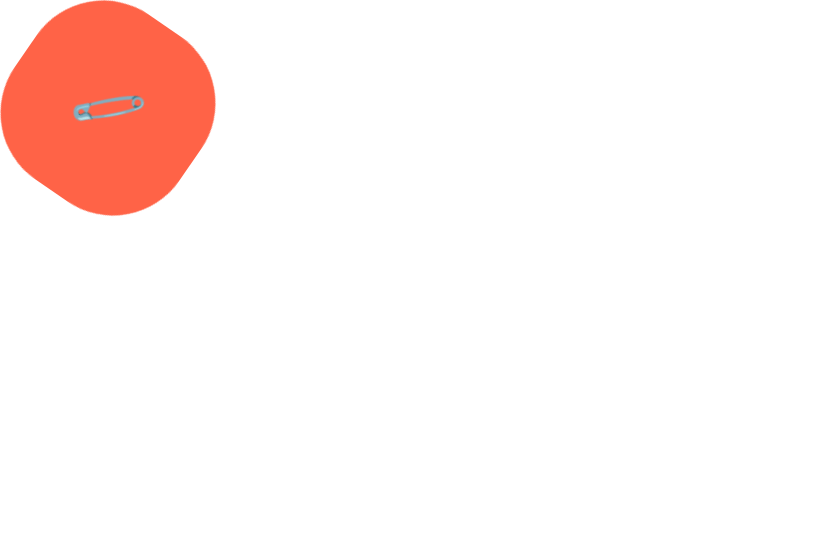
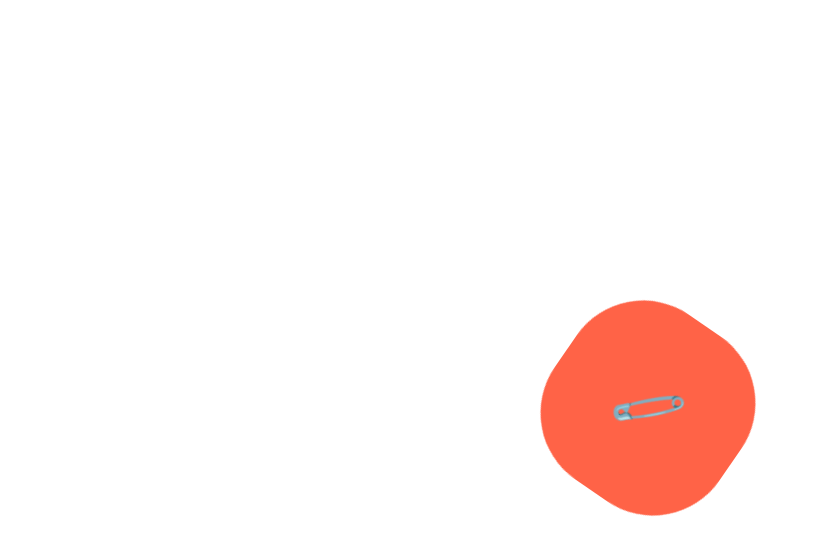
Before and after one commit to junghong0512/react_master, a React (Create React App) app: page / in a window 1280 px wide. Shown: the top 554 px of the page, without its empty margins (0-819 px from the left). Built offline with nearby package versions, Linux system fonts and the light colour scheme.

Commit message:
#2.4 ~ #2.5 Animations and Pseudo Selectors

```diff
--- a/src/App.js
+++ b/src/App.js
@@ -2,6 +2,10 @@ import styled, { keyframes } from "styled-components";
 
 const Wrapper = styled.div`
   display: flex;
+  width: 100vw;
+  height: 100vh;
+  justify-content: center;
+  align-items: center;
 `;
 
 const rotationAnimation = keyframes`
@@ -18,6 +22,10 @@ const rotationAnimation = keyframes`
   }
 `;
 
+const Emogi = styled.span`
+  font-size: 50px;
+`;
+
 const Box = styled.div`
   height: 200px;
   width: 200px;
@@ -26,8 +34,7 @@ const Box = styled.div`
   justify-content: center;
   align-items: center;
   animation: ${rotationAnimation} 5s linear infinite;
-  span {
-    font-size: 50px;
+  ${Emogi} {
     &:hover {
       font-size: 100px;
     }
@@ -41,7 +48,7 @@ function App() {
   return (
     <Wrapper>
       <Box>
-        <span>🧷</span>
+        <Emogi as="p">🧷</Emogi>
       </Box>
     </Wrapper>
   );
```
